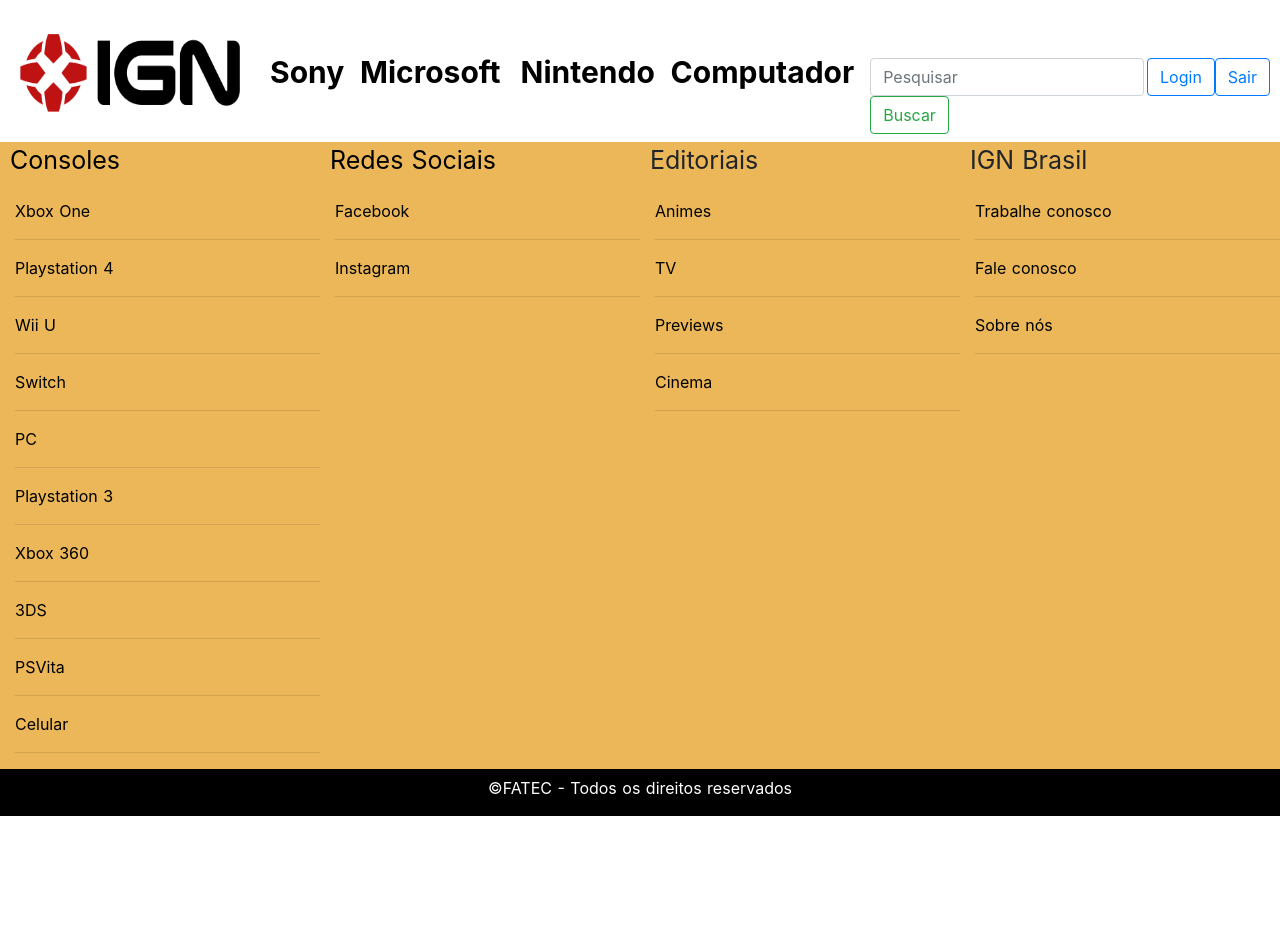
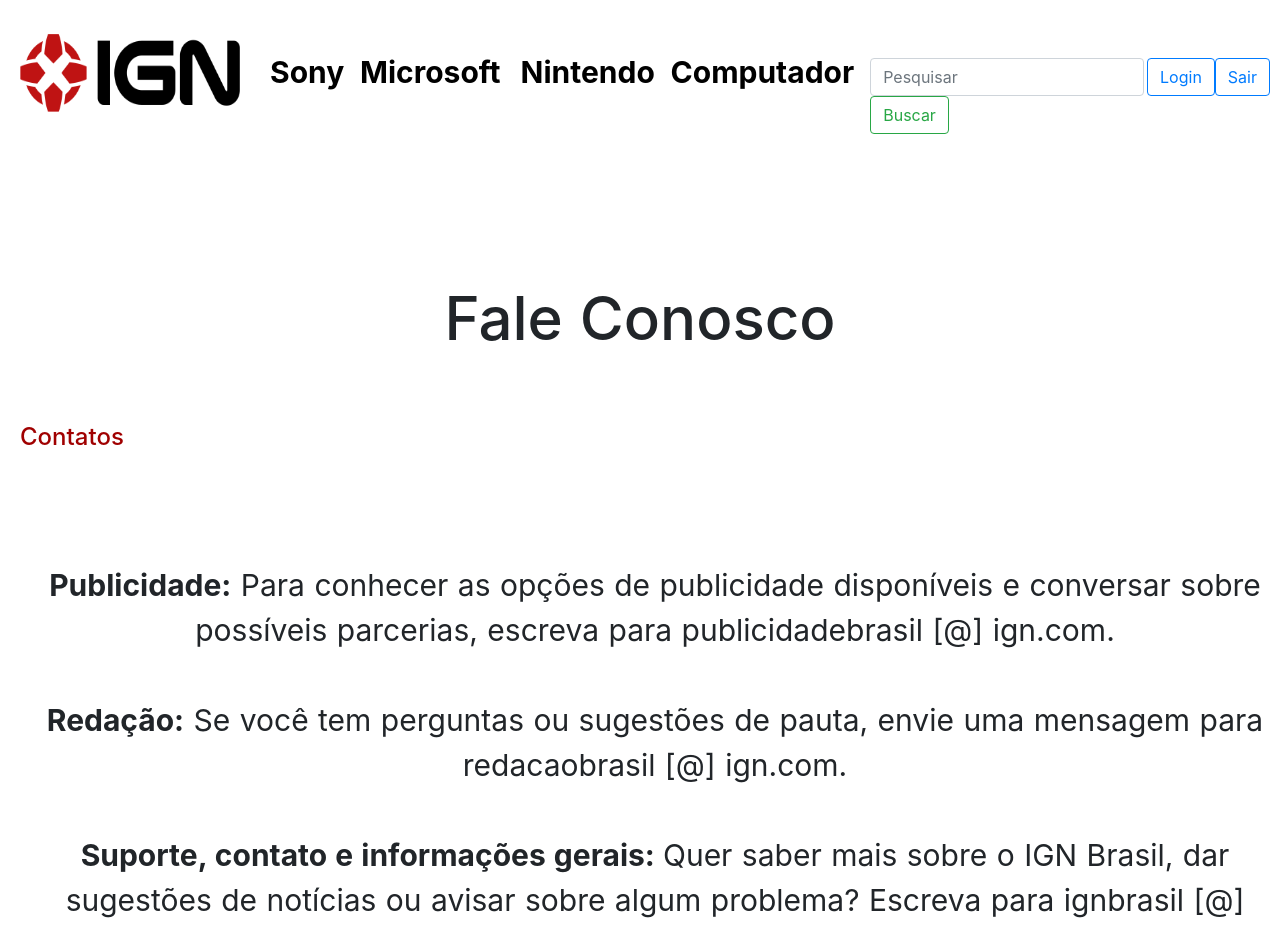
Before and after one commit to Leao04/Project, a Nuxt app: page /fale-conosco in a window 1280 px wide. Shown: the top 930 px of the page. Before the commit the page ends 816 px from the top, so only its background shows below. Built offline with nearby package versions, Linux system fonts and the light colour scheme.

Commit message:
Fale conosco

```diff
--- a/assets/css/estilo.scss
+++ b/assets/css/estilo.scss
@@ -921,3 +921,38 @@
 .form{
     padding-left: 400px;
 }
+
+.Fale-conosco{
+    display: grid;
+    grid-template-columns: repeat(4, 1fr);
+    grid-template-rows: repeat(7, 1fr);
+}
+
+.TituloFaleConosco{
+    grid-column: 2/4;
+    grid-row: 2/2;
+}
+
+.TituloFaleConosco h1{
+    justify-content: center;
+    text-align: center;
+    font-size: 60px;
+}
+
+.Contato{
+    grid-column: 1/1;
+    grid-row: 3/3;
+    padding-left: 20px;
+    color: rgb(160, 0, 0);
+}
+
+.conteudoFale{
+    grid-column: 1/5;
+    grid-row: 4/7;
+}
+
+.conteudoFale p {
+    font-size: 30px;
+    padding-left: 30px;
+    text-align: center;
+}
--- /dev/null
+++ b/pages/fale-conosco.vue
@@ -0,0 +1,33 @@
+<template>
+  <div>
+    <div class="Fale-conosco">
+      <div class="TituloFaleConosco">
+        <h1>Fale Conosco</h1>
+      </div>
+
+      <div class="Contato">
+        <h4>Contatos</h4>
+      </div>
+
+      <div class="conteudoFale">
+        <p> <b>Publicidade:</b> Para conhecer as opções de publicidade disponíveis e
+        conversar sobre possíveis parcerias, escreva para publicidadebrasil [@]
+        ign.com.
+        <br>
+        <br>
+       <b> Redação:</b> Se você tem perguntas ou sugestões de pauta, envie uma
+        mensagem para redacaobrasil [@] ign.com.
+        <br>
+        <br>
+       <b> Suporte, contato e informações gerais: </b>
+        Quer saber mais sobre o IGN Brasil, dar sugestões de notícias ou
+        avisar sobre algum problema? Escreva para ignbrasil [@] ign.com.
+        </p>
+      </div>
+    </div>
+  </div>
+</template>
+
+<style>
+@import '../assets/css/estilo.scss';
+</style>
```
